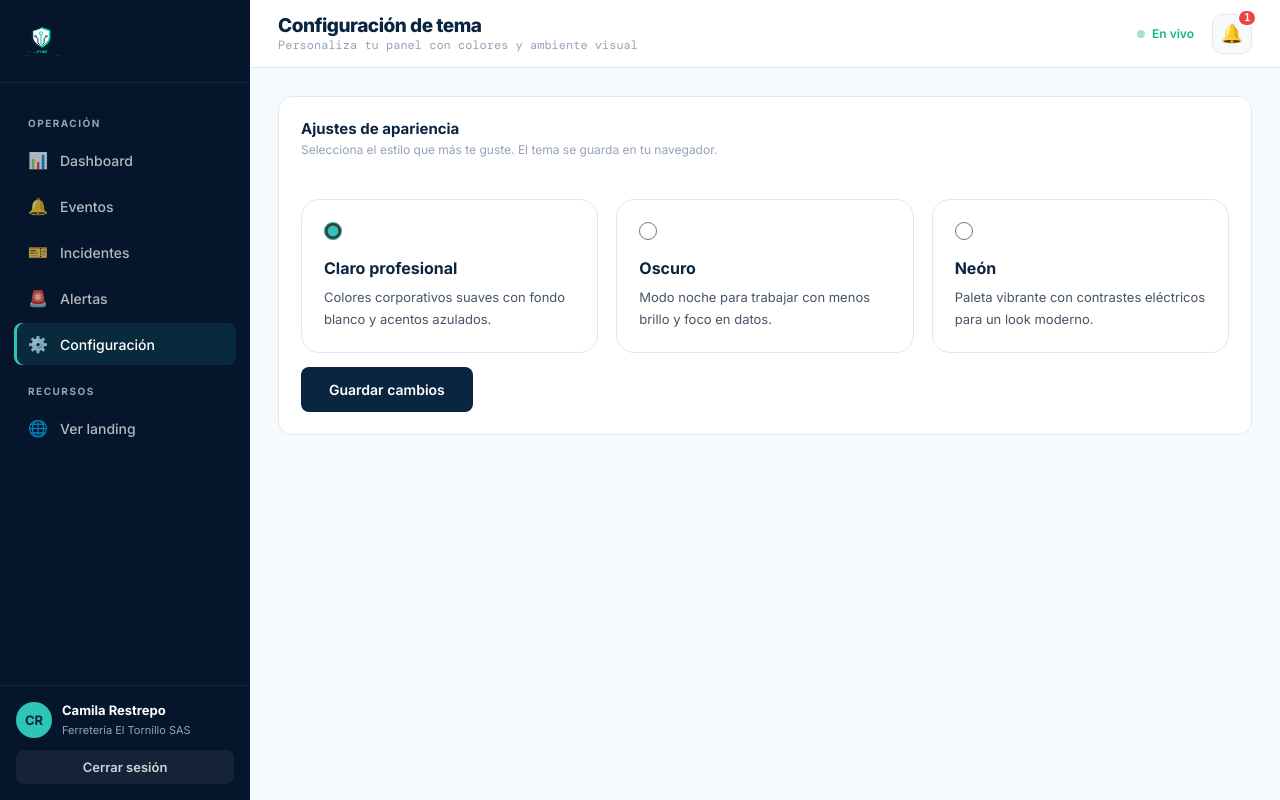
After one commit to chamumejia/SOC-PYME, a Flask app: page /configuracion in a window 1280 px wide. The commit adds this page. Run offline with Flask 3, Linux system fonts and the light colour scheme; a user stored in the database is signed in.

Commit message:
UI: textos en español neutro; añadir preferencias de tema por usuario y ajustes

```diff
--- a/app.py
+++ b/app.py
@@ -6,6 +6,7 @@ import time
 import click
 from flask import Flask, render_template
 from flask_login import current_user
+from sqlalchemy import inspect, text
 
 from config import config_by_name
 from extensions import db, login_manager, csrf
@@ -50,6 +51,18 @@ def create_app(config_name=None):
 
     with app.app_context():
         db.create_all()
+        # Migraremos la columna `theme` si la tabla ya existía sin dicha columna.
+        try:
+            inspector = inspect(db.engine)
+            cols = [c["name"] for c in inspector.get_columns("users")]
+            if "theme" not in cols:
+                with db.engine.connect() as conn:
+                    conn.execute(text("ALTER TABLE users ADD COLUMN theme VARCHAR(32) DEFAULT 'default'"))
+                    conn.commit()
+        except Exception:
+            # Fallar silenciosamente: la app sigue funcionando y la creación de tablas nueva
+            # cubrirá el campo en bases nuevas.
+            pass
 
     return app
 
--- a/forms.py
+++ b/forms.py
@@ -91,12 +91,12 @@ class AlertRuleForm(FlaskForm):
     )
     threshold = IntegerField(
         "Umbral (N.º de eventos)",
-        validators=[DataRequired(message="Ingresá un número entero."),
-                    NumberRange(min=1, max=100000, message="Debe ser un entero positivo.")],
+        validators=[DataRequired(message="Introduce un número entero."),
+                    NumberRange(min=1, max=100000, message="Debe ser un entero positivo." )],
     )
     window_minutes = IntegerField(
         "Ventana (minutos)",
-        validators=[DataRequired(message="Ingresá un número entero."),
+        validators=[DataRequired(message="Introduce un número entero."),
                     NumberRange(min=1, max=1440, message="Debe ser un entero positivo (máx. 1440).")],
     )
     channel = SelectField(
--- a/models.py
+++ b/models.py
@@ -49,6 +49,7 @@ class User(UserMixin, db.Model):
     company = db.Column(db.String(120), nullable=False)
     email = db.Column(db.String(160), unique=True, nullable=False, index=True)
     password_hash = db.Column(db.String(255), nullable=False)
+    theme = db.Column(db.String(32), nullable=False, default="default")
     created_at = db.Column(db.DateTime, default=utcnow, nullable=False)
 
     incidents = db.relationship("Incident", back_populates="assignee", lazy="dynamic")
--- a/routes/auth.py
+++ b/routes/auth.py
@@ -27,6 +27,7 @@ def register():
             name=form.name.data.strip(),
             company=form.company.data.strip(),
             email=email,
+            theme="default",
         )
         user.set_password(form.password.data)
         db.session.add(user)
--- a/routes/dashboard.py
+++ b/routes/dashboard.py
@@ -1,6 +1,7 @@
 """Panel interno: dashboard principal."""
-from flask import Blueprint, render_template
-from flask_login import login_required
+from flask import Blueprint, render_template, request, flash, redirect, url_for
+from flask_login import login_required, current_user
+from extensions import db
 
 from models import Event
 from services import dashboard_stats
@@ -18,3 +19,20 @@ def index():
         stats=stats,
         recent_events=recent_events,
     )
+
+
+@dashboard_bp.route("/configuracion")
+@login_required
+def settings():
+    # Maneja GET para mostrar y POST para guardar la preferencia de tema
+    if request.method == "POST":
+        theme = request.form.get("theme")
+        if theme in ("default", "dark", "neon"):
+            current_user.theme = theme
+            db.session.commit()
+            flash("Tema actualizado.", "success")
+        else:
+            flash("Tema no válido.", "error")
+        return redirect(url_for("dashboard.settings"))
+
+    return render_template("dashboard/settings.html", active_page="settings")
--- a/static/css/dashboard.css
+++ b/static/css/dashboard.css
@@ -89,6 +89,22 @@ body.app { background: var(--off-white); color: var(--gray-800); }
 /* === CONTENT === */
 .content { padding: 28px; flex: 1; }
 .page-head { display: flex; align-items: flex-start; justify-content: space-between; gap: 16px; margin-bottom: 24px; flex-wrap: wrap; }
+
+/* === THEME SETTINGS === */
+.theme-settings { display: grid; gap: 18px; grid-template-columns: repeat(auto-fit, minmax(220px, 1fr)); }
+.theme-card { border: 1px solid var(--gray-200); border-radius: 18px; padding: 22px; background: var(--white); transition: border-color 0.2s, transform 0.2s, box-shadow 0.2s; }
+.theme-card:hover { transform: translateY(-2px); border-color: var(--cyan); box-shadow: 0 16px 40px rgba(10, 37, 64, 0.08); }
+.theme-card label { display: grid; gap: 18px; cursor: pointer; }
+.theme-card input { width: 18px; height: 18px; accent-color: var(--cyan); }
+.theme-card strong { display: block; font-size: 16px; color: var(--navy); margin-bottom: 8px; }
+.theme-card p { font-size: 13px; color: var(--gray-600); line-height: 1.7; }
+
+html[data-theme="dark"] .theme-card,
+html[data-theme="neon"] .theme-card { background: var(--navy-deep); border-color: rgba(255, 255, 255, 0.08); }
+html[data-theme="dark"] .theme-card strong,
+html[data-theme="neon"] .theme-card strong { color: var(--white); }
+html[data-theme="dark"] .theme-card p,
+html[data-theme="neon"] .theme-card p { color: var(--gray-400); }
 .page-head h2 { font-size: 22px; font-weight: 800; color: var(--navy); letter-spacing: -0.5px; }
 .page-head p { color: var(--gray-600); font-size: 14px; margin-top: 4px; }
 
--- a/static/css/main.css
+++ b/static/css/main.css
@@ -64,6 +100,11 @@ nav {
 
 .logo-name { font-size: 16px; font-weight: 800; color: var(--navy); letter-spacing: -0.5px; }
 .logo-name span { color: var(--cyan); }
+
+.logo svg { display: block; max-height: 38px; max-width: 180px; }
+.logo .brand-logo { height: 38px; width: auto; }
+
+.brand-logo-wrap { display: inline-flex; align-items: center; gap: 12px; }
 
 nav ul { list-style: none; display: flex; align-items: center; gap: 28px; }
 nav ul a { text-decoration: none; color: var(--gray-600); font-size: 14px; font-weight: 500; transition: color 0.2s; }
--- a/static/js/main.js
+++ b/static/js/main.js
@@ -27,6 +27,44 @@
   if (navToggle && navMenu) {
     navToggle.addEventListener("click", () => navMenu.classList.toggle("open"));
   }
+
+  // --- Theme persistence ------------------------------------------------
+  const themeKey = "socpyme-theme";
+  const supportedThemes = ["default", "dark", "neon"];
+
+  function applyTheme(theme) {
+    if (!supportedThemes.includes(theme)) theme = "default";
+    document.documentElement.setAttribute("data-theme", theme);
+    localStorage.setItem(themeKey, theme);
+  }
+
+  function loadTheme() {
+    // If the server set a theme (authenticated user), respect it and sync localStorage.
+    const serverTheme = document.documentElement.getAttribute("data-theme");
+    if (serverTheme) {
+      applyTheme(serverTheme);
+      document.querySelectorAll('input[name="theme"]').forEach((input) => {
+        input.checked = input.value === serverTheme;
+      });
+      return;
+    }
+
+    const theme = localStorage.getItem(themeKey) || "default";
+    applyTheme(theme);
+    document.querySelectorAll('input[name="theme"]').forEach((input) => {
+      input.checked = input.value === theme;
+    });
+  }
+
+  const themeForm = document.getElementById("theme-form");
+  if (themeForm) {
+    themeForm.addEventListener("change", (event) => {
+      const selected = themeForm.querySelector('input[name="theme"]:checked');
+      if (selected) applyTheme(selected.value);
+    });
+  }
+
+  loadTheme();
 
   // --- Flash messages: cerrar y auto-descartar ----------------------------
   document.querySelectorAll(".flash").forEach((flash) => {
--- /dev/null
+++ b/templates/_logo.html
@@ -0,0 +1,35 @@
+<div class="brand-logo-wrap" aria-label="SOC-PYME logo">
+  <svg class="brand-logo" xmlns="http://www.w3.org/2000/svg" viewBox="0 0 800 800" role="img" aria-hidden="true" preserveAspectRatio="xMinYMid meet">
+    <defs>
+      <style>
+        .brand-title-soc { font-family: 'Montserrat', 'Inter', sans-serif; font-weight: 800; fill: #002B49; font-size: 72px; letter-spacing: 2px; }
+        .brand-title-pyme { font-family: 'Montserrat', 'Inter', sans-serif; font-weight: 800; fill: #00C9A7; font-size: 72px; letter-spacing: 2px; }
+        .brand-slogan { font-family: 'Montserrat', 'Inter', sans-serif; font-weight: 700; fill: #002B49; font-size: 19px; letter-spacing: 4px; }
+      </style>
+    </defs>
+
+    <g transform="translate(160, 60)">
+      <path d="M 235 40 C 170 80 100 80 40 110 V 260 C 40 370 140 450 235 490 Z" fill="#002B49" />
+      <path d="M 245 40 C 310 80 380 80 440 110 V 260 C 440 370 340 450 245 490 Z" fill="#00C9A7" />
+      <path d="M 240 70 C 290 105 350 105 405 130 V 255 C 405 345 320 415 240 450 C 160 415 75 345 75 255 V 130 C 130 105 190 105 240 70 Z" fill="#FFFFFF" />
+      <line x1="240" y1="180" x2="240" y2="430" stroke="#00C9A7" stroke-width="22" stroke-linecap="round" />
+      <circle cx="240" cy="180" r="34" fill="#FFFFFF" stroke="#00C9A7" stroke-width="20" />
+      <path d="M 125 240 L 175 290 V 375 L 205 415" fill="none" stroke="#002B49" stroke-width="20" stroke-linecap="round" stroke-linejoin="round" />
+      <circle cx="125" cy="240" r="18" fill="#FFFFFF" stroke="#002B49" stroke-width="18" />
+      <path d="M 355 240 L 305 290 V 375 L 275 415" fill="none" stroke="#002B49" stroke-width="20" stroke-linecap="round" stroke-linejoin="round" />
+      <circle cx="355" cy="240" r="18" fill="#FFFFFF" stroke="#002B49" stroke-width="18" />
+    </g>
+
+    <g transform="translate(40, 600)">
+      <g transform="translate(40, 0)">
+        <text x="0" y="60" class="brand-title-soc">SOC</text>
+        <rect x="180" y="38" width="30" height="12" fill="#00C9A7" rx="3" />
+        <text x="230" y="60" class="brand-title-pyme">PYME</text>
+      </g>
+
+      <line x1="40" y1="110" x2="100" y2="110" stroke="#00C9A7" stroke-width="4" stroke-linecap="round" />
+      <text x="115" y="116" class="brand-slogan">PROTEGEMOS TU NEGOCIO, ASEGURAMOS TU FUTURO</text>
+      <line x1="680" y1="110" x2="740" y2="110" stroke="#00C9A7" stroke-width="4" stroke-linecap="round" />
+    </g>
+  </svg>
+</div>
--- a/templates/alerts/list.html
+++ b/templates/alerts/list.html
@@ -57,7 +57,7 @@
           </td>
         </tr>
         {% else %}
-        <tr><td colspan="6" class="empty-state"><div class="ic">🚨</div>No hay reglas de alerta. Creá la primera con «Nueva regla».</td></tr>
+        <tr><td colspan="6" class="empty-state"><div class="ic">🚨</div>No hay reglas de alerta. Crea la primera con «Nueva regla».</td></tr>
         {% endfor %}
       </tbody>
     </table>
--- a/templates/base_app.html
+++ b/templates/base_app.html
@@ -13,8 +13,7 @@
     <!-- SIDEBAR -->
     <aside class="sidebar" id="sidebar">
       <a class="sidebar-brand logo" href="{{ url_for('dashboard.index') }}">
-        <div class="logo-icon"></div>
-        <span class="logo-name">SOC-<span>PYME</span></span>
+        {% include '_logo.html' %}
       </a>
       <nav class="sidebar-nav">
         <div class="sidebar-section">Operación</div>
@@ -29,6 +28,9 @@
         </a>
         <a href="{{ url_for('alerts.list_rules') }}" class="{% if active_page == 'alerts' %}active{% endif %}">
           <span class="ic">🚨</span> Alertas
+        </a>
+        <a href="{{ url_for('dashboard.settings') }}" class="{% if active_page == 'settings' %}active{% endif %}">
+          <span class="ic">⚙️</span> Configuración
         </a>
         <div class="sidebar-section">Recursos</div>
         <a href="{{ url_for('main.index') }}"><span class="ic">🌐</span> Ver landing</a>
--- /dev/null
+++ b/templates/dashboard/settings.html
@@ -0,0 +1,48 @@
+{% extends "base_app.html" %}
+{% set active_page = 'settings' %}
+{% block title %}Configuración · SOC-PYME{% endblock %}
+{% block page_title %}Configuración de tema{% endblock %}
+{% block page_sub %}Personaliza tu panel con colores y ambiente visual{% endblock %}
+
+{% block content %}
+<div class="panel">
+  <div class="page-head">
+    <div>
+      <div class="panel-title">Ajustes de apariencia</div>
+      <div class="panel-desc">Selecciona el estilo que más te guste. El tema se guarda en tu navegador.</div>
+    </div>
+  </div>
+
+  <form id="theme-form" class="theme-settings" method="post" action="{{ url_for('dashboard.settings') }}">
+    <input type="hidden" name="csrf_token" value="{{ csrf_token() }}">
+    <div class="theme-card">
+      <label>
+        <input type="radio" name="theme" value="default" {% if current_user.is_authenticated and current_user.theme == 'default' %}checked{% endif %}>
+        <div>
+          <strong>Claro profesional</strong>
+          <p>Colores corporativos suaves con fondo blanco y acentos azulados.</p>
+        </div>
+      </label>
+    </div>
+    <div class="theme-card">
+      <label>
+        <input type="radio" name="theme" value="dark" {% if current_user.is_authenticated and current_user.theme == 'dark' %}checked{% endif %}>
+        <div>
+          <strong>Oscuro</strong>
+          <p>Modo noche para trabajar con menos brillo y foco en datos.</p>
+        </div>
+      </label>
+    </div>
+    <div class="theme-card">
+      <label>
+        <input type="radio" name="theme" value="neon" {% if current_user.is_authenticated and current_user.theme == 'neon' %}checked{% endif %}>
+        <div>
+          <strong>Neón</strong>
+          <p>Paleta vibrante con contrastes eléctricos para un look moderno.</p>
+        </div>
+      </label>
+    </div>
+  </form>
+  <p style="margin-top:14px;"><button form="theme-form" class="btn-fill">Guardar cambios</button></p>
+</div>
+{% endblock %}
--- a/templates/incidents/list.html
+++ b/templates/incidents/list.html
@@ -63,7 +63,7 @@
         <td class="mono hide-sm">{{ inc.created_at.strftime('%d/%m %H:%M') }}</td>
       </tr>
       {% else %}
-      <tr><td colspan="6" class="empty-state"><div class="ic">🎫</div>No hay incidentes. Creá uno desde un evento o con el botón «Nuevo incidente».</td></tr>
+      <tr><td colspan="6" class="empty-state"><div class="ic">🎫</div>No hay incidentes. Crea uno desde un evento o con el botón «Nuevo incidente».</td></tr>
       {% endfor %}
     </tbody>
   </table>
```
Also changed, not shown: other parts of static/css/main.css (+36 -0 lines), templates/auth/login.html (+6 -7 lines), templates/auth/register.html (+6 -7 lines), templates/base.html (+4 -5 lines), templates/index.html (+15 -15 lines).
